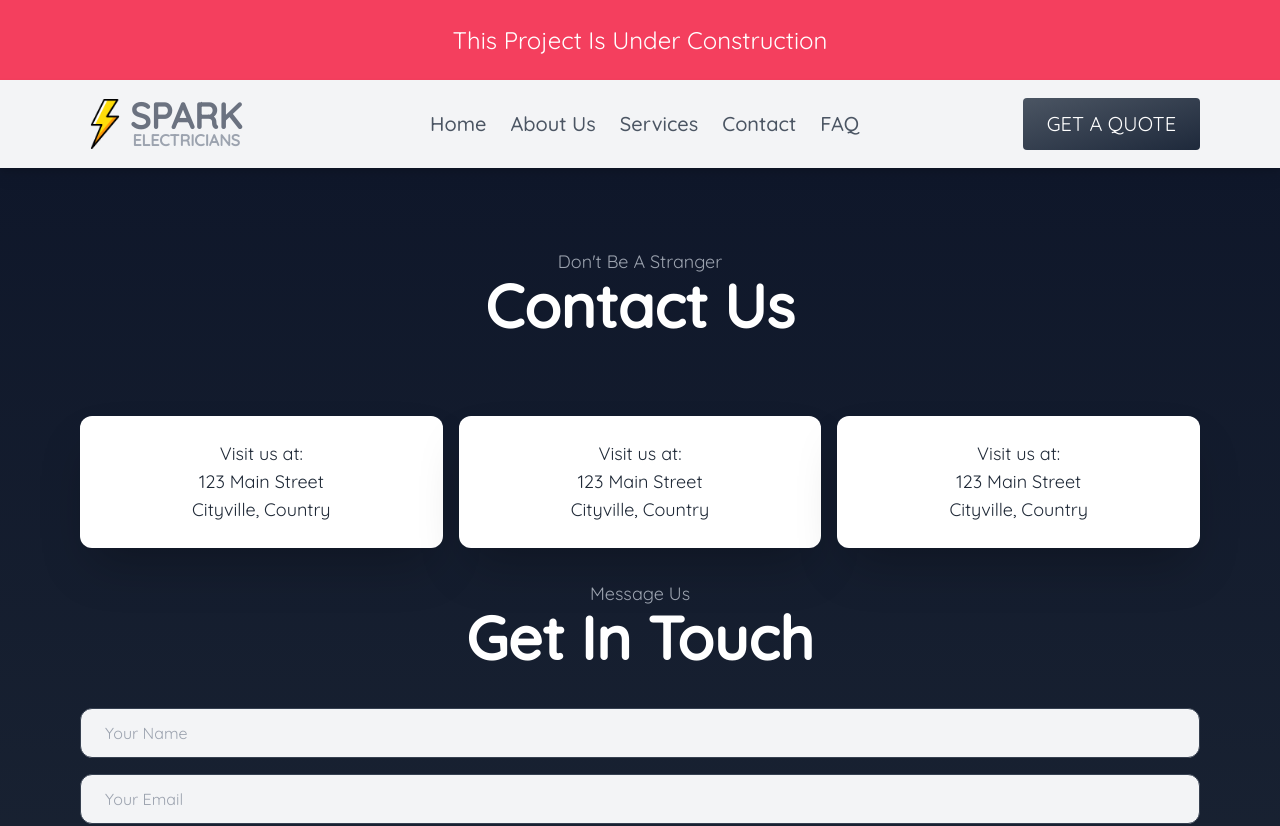
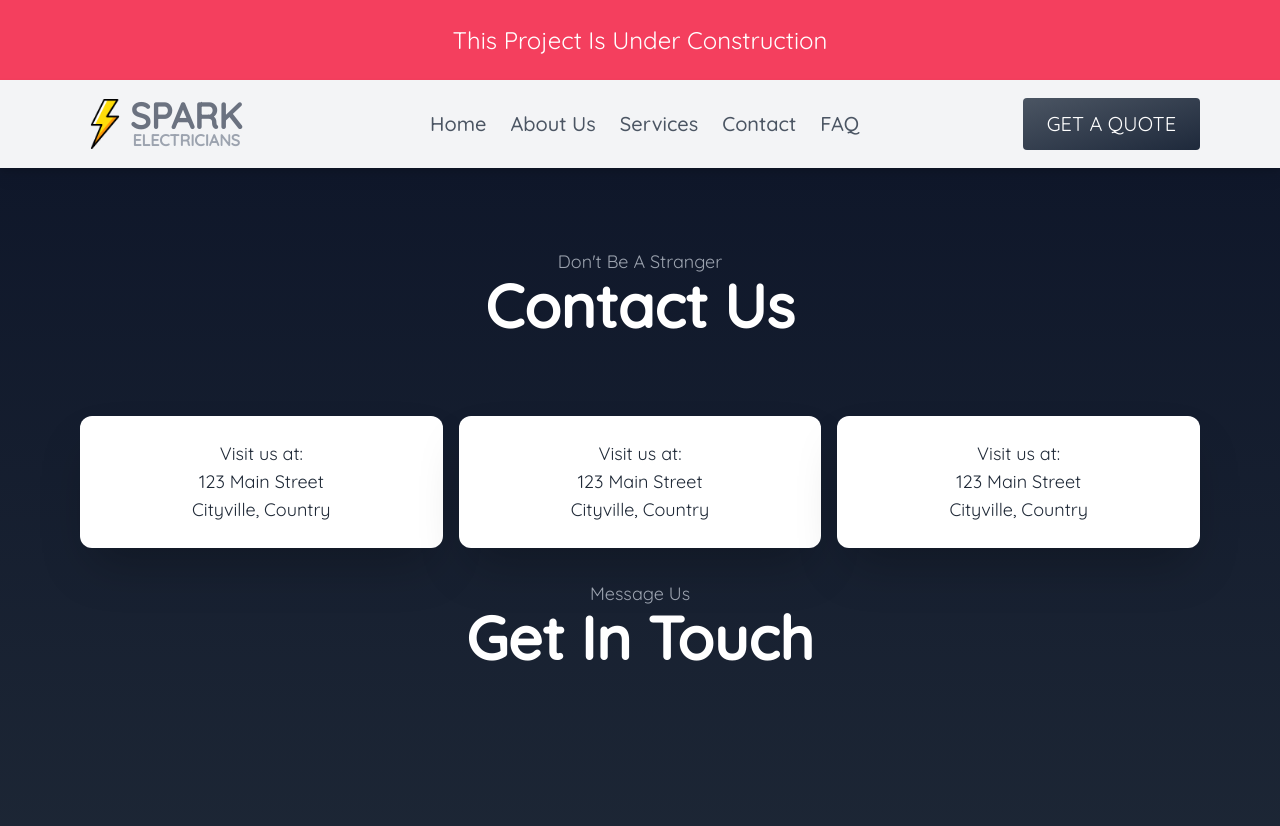
Before and after one commit to zablon-oigo/spark-electricians, a React (Vite) app: page /contact in a window 1280 px wide. Shown: the top 826 px of the page. Built offline with nearby package versions, Linux system fonts and the light colour scheme; a web font is replaced by a local one.

Commit message:
Modified

```diff
--- a/src/components/Contact.jsx
+++ b/src/components/Contact.jsx
@@ -1,5 +1,5 @@
 import React from 'react'
-import ContactForm from '../layout/ContactForm'
+
 function Contact() {
   return (
     <>
@@ -39,7 +39,7 @@ function Contact() {
           get in touch
         </h2>
         <div className="my-10">
-          <ContactForm/>
+
         </div>
         </div>
       </div>
```
